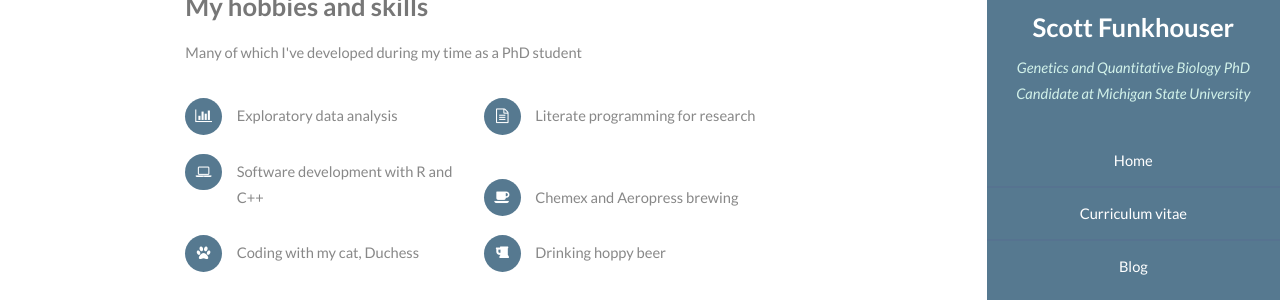
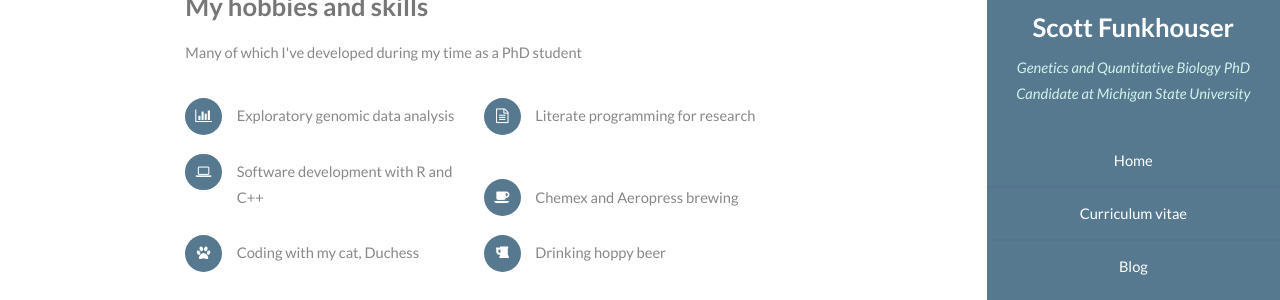
Before and after one commit to funkhou9/blog, a Jekyll site: the page built from index.html, in a window 1280 px wide and 900 px high, scrolled down 627 px. Shown: the part 153-453 px from the top of the window. Built offline with Jekyll 4.4.1, drawn with Linux system fonts in a browser that asks for light colours.

Commit message:
minor tweak to skills

```diff
--- a/index.html
+++ b/index.html
@@ -21,7 +21,7 @@ layout: default
             <h3>My hobbies and skills</h3>
             <p>Many of which I've developed during my time as a PhD student</p>
             <ul class="feature-icons">
-                <li class="fa-bar-chart">Exploratory data analysis</li>
+                <li class="fa-bar-chart">Exploratory genomic data analysis</li>
                 <li class="fa-file-text-o">Literate programming for research</li>
                 <li class="fa-laptop">Software development with R and C++</li>
                 <li class="fa-coffee">Chemex and Aeropress brewing</li>
```
